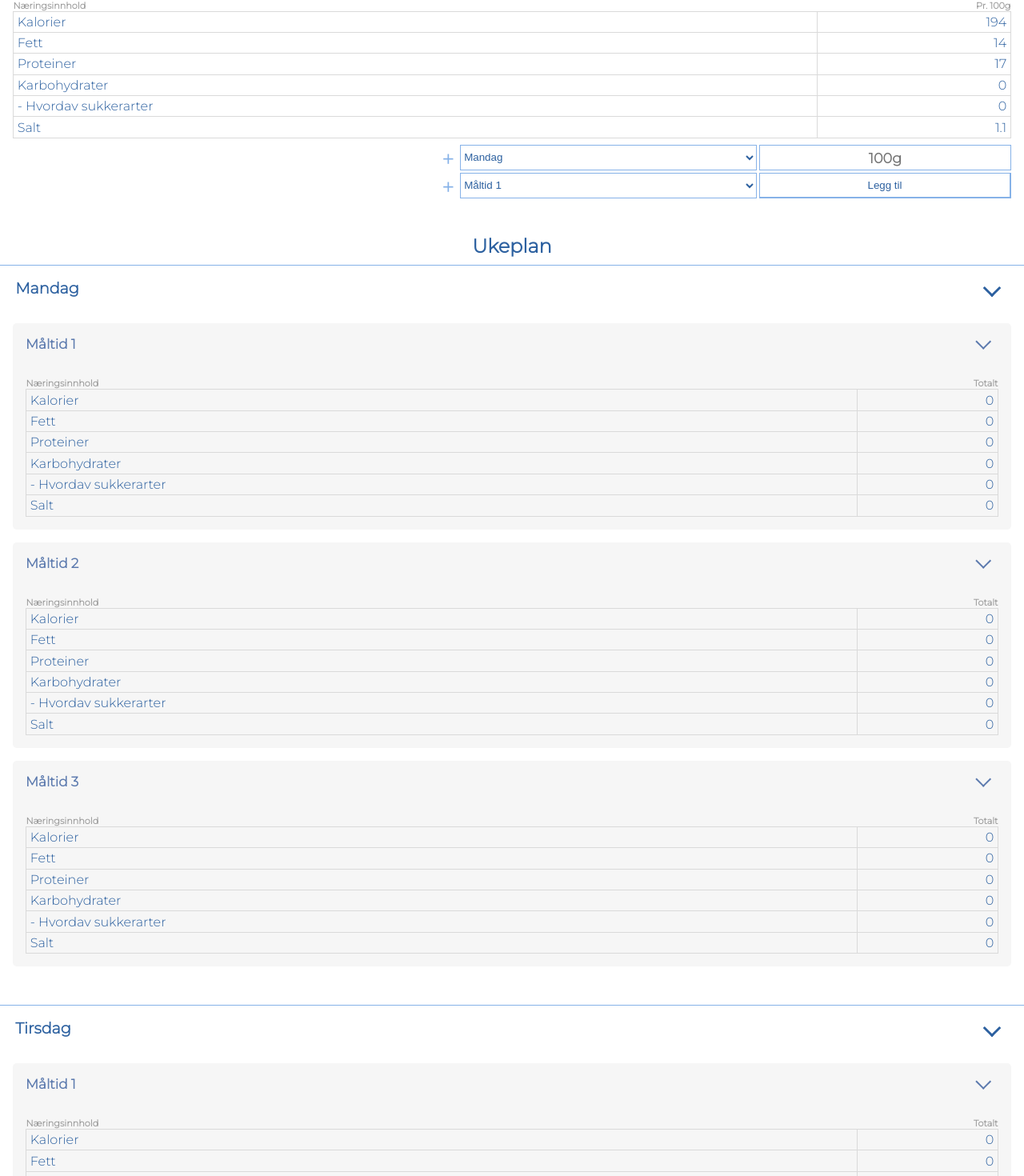
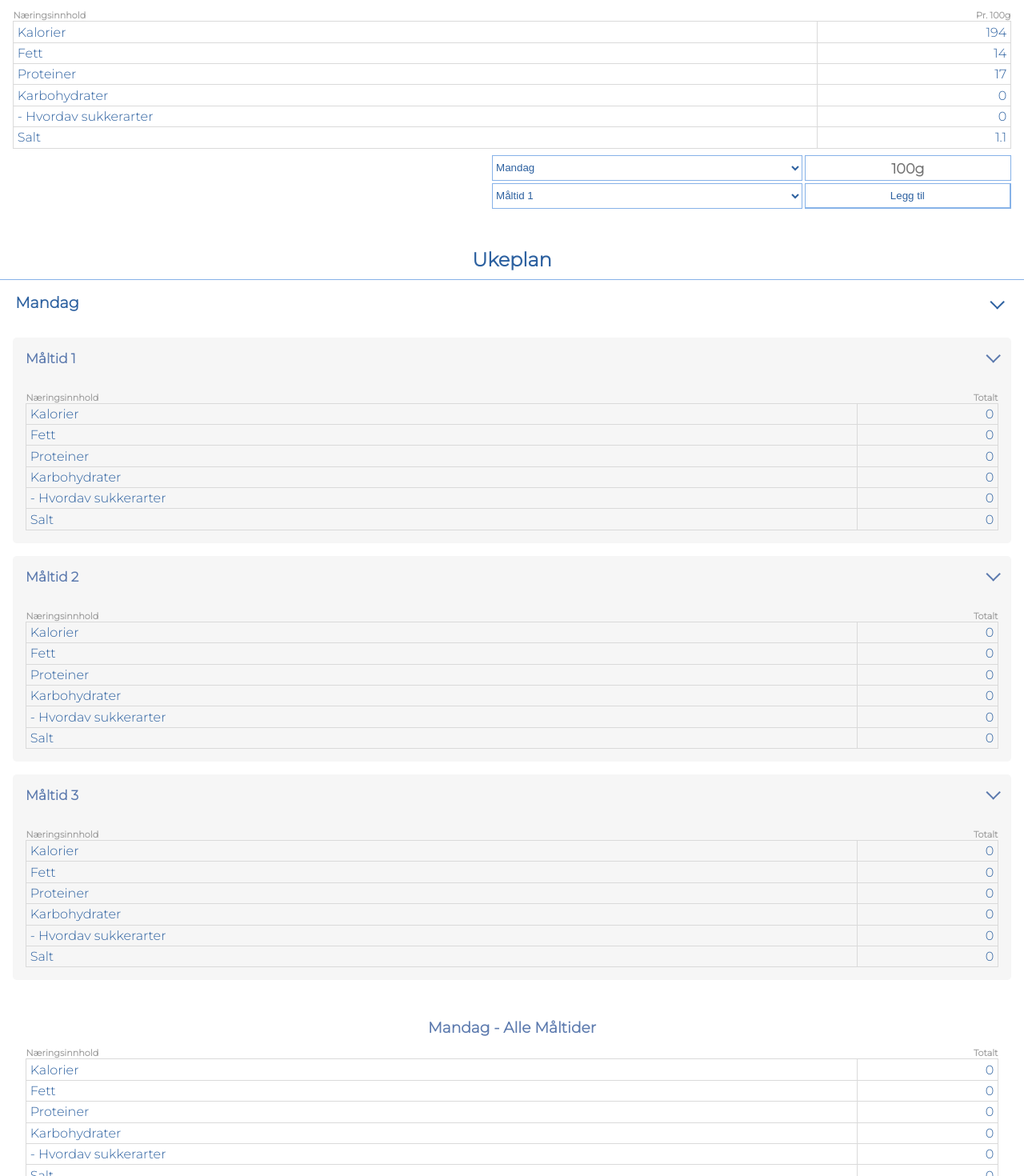
Before and after one commit to weskeiser/mealplanner, a React (Create React App) app in the folder client/: page / in a window 1280 px wide. Shown: the part 295-1765 px from the top of the page at 80% size. Built offline with nearby package versions, Linux system fonts and the light colour scheme.

Commit message:
progress backup

```diff
--- a/client/src/components/AddToMealplan/AddToMealplan.tsx
+++ b/client/src/components/AddToMealplan/AddToMealplan.tsx
@@ -37,7 +37,7 @@ const AddToMealplan: FC<IAddToMealplan> = ({
 
   const [existsErrorMessage, setExistsErrorMessage] = useState('');
 
-  const [mealNamesList, setMealNamesList] = useState(['Måltid 1']);
+  const [mealNamesList, setMealNamesList] = useState(['Måltid 1', 'Måltid 2']);
   const [dayNamesList, setDayNamesList] = useState([
     'Mandag',
     'Tirsdag',
@@ -110,7 +110,8 @@ const AddToMealplan: FC<IAddToMealplan> = ({
   }, [mealNamesList]);
 
   return (
-    <div className={className + '__add-to-list'}>
+    <>
+      <section className={className + '__add-to-list'}>
         <SelectMealplan
           className={className}
           listNames={dayNamesList}
@@ -152,8 +153,9 @@ const AddToMealplan: FC<IAddToMealplan> = ({
         >
           Legg til
         </button>
+      </section>
       <p className={className + '__add-to-list__error'}>{existsErrorMessage}</p>
-    </div>
+    </>
   );
 };
 
--- a/client/src/components/AddToMealplan/SelectMealplan/SelectMealplan.tsx
+++ b/client/src/components/AddToMealplan/SelectMealplan/SelectMealplan.tsx
@@ -16,8 +16,8 @@ const SelectMealplan: ForwardRefExoticComponent<
   ISelectMealplan & RefAttributes<HTMLSelectElement | undefined>
 > = forwardRef<HTMLSelectElement | undefined, ISelectMealplan>(
   ({ className, listNames, setListNames }, ref) => {
-    const [inputVisible, setInputVisible] = useState(false);
-    const [messageAndColor, setMessageAndColor] = useState(['']);
+    // const [inputVisible, setInputVisible] = useState(false);
+    // const [messageAndColor, setMessageAndColor] = useState(['']);
 
     const listOptions = listNames.map((listName) => {
       return (
@@ -31,82 +31,48 @@ const SelectMealplan: ForwardRefExoticComponent<
       );
     });
 
-    const addNewList = (e: React.MouseEvent<HTMLButtonElement, MouseEvent>) => {
-      e.preventDefault();
-      const newListInputEl = e.target.parentElement.addNewListName;
+    // const addNewList = (e: React.MouseEvent<HTMLButtonElement, MouseEvent>) => {
+    //   e.preventDefault();
+    //   const newListInputEl = e.target.parentElement.addNewListName;
 
-      if (newListInputEl) {
-        if (newListInputEl.value !== '') {
-          const alreadyExists = listNames.some((name) => {
-            return name === newListInputEl.value;
-          });
-          if (alreadyExists) {
-            setInputVisible((inputVisible) => !inputVisible);
-            setMessageAndColor(['Listen eksisterer', 'red']);
-            return;
-          }
+    //   if (newListInputEl) {
+    //     if (newListInputEl.value !== '') {
+    //       const alreadyExists = listNames.some((name) => {
+    //         return name === newListInputEl.value;
+    //       });
+    //       if (alreadyExists) {
+    //         setInputVisible((inputVisible) => !inputVisible);
+    //         setMessageAndColor(['Listen eksisterer', 'red']);
+    //         return;
+    //       }
 
-          setListNames((listNames) => listNames.concat(newListInputEl.value));
-          setMessageAndColor(['Ny liste lagt til', 'green']);
-        }
-      }
-      setInputVisible(!inputVisible);
+    //       setListNames((listNames) => listNames.concat(newListInputEl.value));
+    //       setMessageAndColor(['Ny liste lagt til', 'green']);
+    //     }
+    //   }
+    //   setInputVisible(!inputVisible);
 
-      if (!newListInputEl) {
-        setMessageAndColor([]);
-      }
-    };
+    //   if (!newListInputEl) {
+    //     setMessageAndColor([]);
+    //   }
+    // };
 
-    const handleKeyDown = (e) => {
-      if (e.key === 'Enter') {
-        addNewList(e);
-      }
+    // const handleKeyDown = (e) => {
+    //   if (e.key === 'Enter') {
+    //     addNewList(e);
+    //   }
 
-      if (e.key === 'Escape') {
-        setInputVisible(!inputVisible);
-      }
-    };
+    //   if (e.key === 'Escape') {
+    //     setInputVisible(!inputVisible);
+    //   }
+    // };
 
-    const greenIfVisible = inputVisible
-      ? className + '__add-to-list__list-dropdown__add-list__button green'
-      : className + '__add-to-list__list-dropdown__add-list__button';
+    // const greenIfVisible = inputVisible
+    //   ? className + '__add-to-list__list-dropdown__add-list__button green'
+    //   : className + '__add-to-list__list-dropdown__add-list__button';
 
     return (
       <>
-        <form
-          className={className + '__add-to-list__list-dropdown__add-list'}
-          id="addNewListForm"
-        >
-          {inputVisible && (
-            <input
-              name="addNewListName"
-              type="text"
-              className={
-                className + '__add-to-list__list-dropdown__add-list__input'
-              }
-              placeholder="Nytt listenavn"
-              autoComplete="off"
-              onKeyDown={(e) => handleKeyDown(e)}
-            />
-          )}
-          {messageAndColor && (
-            <p
-              className={
-                className +
-                `__add-to-list__list-dropdown__add-list__success-message ${messageAndColor[1]}`
-              }
-            >
-              {messageAndColor[0]}
-            </p>
-          )}
-          <button
-            className={greenIfVisible}
-            onClick={(e) => addNewList(e)}
-            formTarget="addNewListForm"
-          >
-            &#65291;
-          </button>
-        </form>
         <select
           ref={ref}
           name="list-dropdown"
--- a/client/src/components/Mealplanner/MealplanDay/MealplanDay.tsx
+++ b/client/src/components/Mealplanner/MealplanDay/MealplanDay.tsx
@@ -1,6 +1,8 @@
 import { FC, useState } from 'react';
 import { IMeal, IMealplans } from '../../../Interfaces/Mealplans';
+import NutritionList from '../../NutritionList/NutritionList';
 import MealplanMeal from './MealplanMeal/MealplanMeal';
+import { ItotalNutritionalValue } from './MealplanMeal/ProductsAndNutrition/ProductsAndNutrition';
 
 interface IMealplanDay {
   mealPlan: IMealplans;
@@ -33,23 +35,121 @@ const MealplanDay: FC<IMealplanDay> = ({
     ? 'mealPlan__day__title__toggle__inner mealPlan__day__title__toggle__inner__make-line'
     : 'mealPlan__day__title__toggle__inner';
 
+  const totalNutritionalValue = mealPlan.meals.reduce(
+    (prev: ItotalNutritionalValue, curr: IMeal) => {
+      const perMeal = curr.products.reduce(
+        (prev: ItotalNutritionalValue, curr: ItotalNutritionalValue) => {
+          return {
+            ...prev,
+            properties: {
+              ...prev.properties,
+              calories: prev.properties.calories + curr.properties.calories,
+              macros: {
+                fat: prev.properties.macros.fat + curr.properties.macros.fat,
+                protein:
+                  prev.properties.macros.protein +
+                  curr.properties.macros.protein,
+                carbs: {
+                  total:
+                    prev.properties.macros.carbs.total +
+                    curr.properties.macros.carbs.total,
+                  sugars:
+                    prev.properties.macros.carbs.sugars +
+                    curr.properties.macros.carbs.sugars,
+                },
+              },
+              salt: prev.properties.salt + curr.properties.salt,
+            },
+          };
+        },
+        {
+          properties: {
+            calories: 0,
+            macros: {
+              fat: 0,
+              protein: 0,
+              carbs: {
+                total: 0,
+                sugars: 0,
+              },
+            },
+            salt: 0,
+          },
+        }
+      );
+
+      return {
+        ...prev,
+        properties: {
+          ...prev.properties,
+          calories: prev.properties.calories + perMeal.properties.calories,
+          macros: {
+            fat: prev.properties.macros.fat + perMeal.properties.macros.fat,
+            protein:
+              prev.properties.macros.protein +
+              perMeal.properties.macros.protein,
+            carbs: {
+              total:
+                prev.properties.macros.carbs.total +
+                perMeal.properties.macros.carbs.total,
+              sugars:
+                prev.properties.macros.carbs.sugars +
+                perMeal.properties.macros.carbs.sugars,
+            },
+          },
+          salt: prev.properties.salt + perMeal.properties.salt,
+        },
+      };
+    },
+    {
+      id: mealPlan.listName,
+      properties: {
+        calories: 0,
+        macros: {
+          fat: 0,
+          protein: 0,
+          carbs: {
+            total: 0,
+            sugars: 0,
+          },
+        },
+        salt: 0,
+      },
+    }
+  );
+
   return (
     <>
       <section className="mealPlan">
         <section className="mealPlan__day">
           <h2 className="mealPlan__day__title">{mealPlan.listName}</h2>
-          <div className="mealPlan__day__title__toggle" onClick={openList}>
+          <button
+            className="mealPlan__day__title__toggle"
+            onClick={openList}
+            aria-label="open mealplan day"
+          >
             <div className={openOrClosed}></div>
-          </div>
+          </button>
         </section>
 
         {visible && (
-          <section className="mealPlan__meals">
-            <>{mealPlanMeals}</>
-          </section>
+          <>
+            <section className="mealPlan__meals">
+              <>{mealPlanMeals}</>
+            </section>
+
+            <section className="mealPlan__total">
+              <h3 className="mealPlan__total__title">
+                {mealPlan.listName} - Alle Måltider
+              </h3>
+              <NutritionList
+                className="mealPlan__total"
+                selectedProduct={totalNutritionalValue}
+                totalServing={'Totalt'}
+              />
+            </section>
+          </>
         )}
-
-        {/* {visible && <p>totalt</p>} */}
       </section>
 
       <hr className="mealPlan__day__divider--lower dividers" />
--- a/client/src/components/Mealplanner/MealplanDay/MealplanMeal/MealplanMeal.tsx
+++ b/client/src/components/Mealplanner/MealplanDay/MealplanMeal/MealplanMeal.tsx
@@ -29,12 +29,12 @@ const MealplanMeal: FC<IMealplanMeal> = ({
     <section className="mealPlan__meals__meal">
       <div className="mealPlan__meals__meal__title">
         <h3 className="mealPlan__meals__meal__title__name">{meal.listName}</h3>
-        <div
+        <button
           className="mealPlan__meals__meal__title__toggle"
           onClick={openList}
         >
           <div className={openOrClosed}></div>
-        </div>
+        </button>
       </div>
 
       {visible && (
--- a/client/src/components/SearchResults/SearchResults.tsx
+++ b/client/src/components/SearchResults/SearchResults.tsx
@@ -85,7 +85,11 @@ const SearchResults: ForwardRefExoticComponent<
       : 'hidden';
 
     return (
-      <ul className={visibleIfSearchTerm} ref={searchResultsRef}>
+      <ul
+        className={visibleIfSearchTerm}
+        ref={searchResultsRef}
+        aria-label="search results"
+      >
         {searchResultsContents.map((product, index) => (
           <ListItem
             children={
--- a/client/src/components/SearchResults/searchResultsNav.tsx
+++ b/client/src/components/SearchResults/searchResultsNav.tsx
@@ -14,8 +14,6 @@ const searchResultsNav = (
   // - Navigate search results descending
   if (e.key === 'ArrowDown') {
     e.preventDefault();
-
-    console.log(allSearchResults[0].children[1].title);
 
     if (focusedSearchResult === allSearchResults.length - 1) {
       allSearchResults[0].focus();
--- a/client/src/styles/App.css
+++ b/client/src/styles/App.css
@@ -250,7 +250,7 @@ main {
 
 .selected-product {
   margin: 0 1em;
-  margin-top: 1.2em;
+  margin-top: 2em;
 }
 
 .selected-product__divider--upper {
@@ -325,57 +325,20 @@ main {
 .selected-product__add-to-list {
   display: -ms-grid;
   display: grid;
+  -ms-grid-columns: 3fr 2fr;
+      grid-template-columns: 3fr 2fr;
   color: #2d61a0;
   margin-top: 0.5em;
-  -ms-grid-columns: 3fr 2fr 1.7fr;
-      grid-template-columns: 3fr 2fr 1.7fr;
   grid-auto-rows: 2em;
   gap: 0.2em;
-  width: 100%;
+  width: 52%;
+  margin-left: auto;
 }
 
 .selected-product__add-to-list__list-dropdown {
   background-color: #fff;
   border: 1px solid #86b2e8;
   color: #2d61a0;
-}
-
-.selected-product__add-to-list__list-dropdown__add-list {
-  display: -webkit-box;
-  display: -ms-flexbox;
-  display: flex;
-  text-align: center;
-}
-
-.selected-product__add-to-list__list-dropdown__add-list__input {
-  width: 78%;
-  border: 1px solid #86b2e8;
-  padding-left: 0.4em;
-  padding-top: 0.1em;
-  color: #2d61a0;
-  outline: none;
-}
-
-.selected-product__add-to-list__list-dropdown__add-list__success-message {
-  font-size: 0.8em;
-  padding-top: 0.5em;
-  margin: 0 auto;
-  color: #34bc2d;
-}
-
-.selected-product__add-to-list__list-dropdown__add-list__button {
-  color: #86b2e8;
-  cursor: pointer;
-  font-size: 1em;
-  font-weight: 600;
-  width: 2em;
-  height: 2em;
-  margin: auto 0;
-  margin-left: auto;
-  padding-left: 0.5em;
-  padding-top: 0.15em;
-  background-color: #fff;
-  border: none;
 }
 
 .selected-product__add-to-list__gram-input__input {
@@ -424,8 +387,13 @@ main {
   text-align: end;
   height: 1em;
   -ms-grid-column: 1;
-  -ms-grid-column-span: 3;
-  grid-column: 1/4;
+  -ms-grid-column-span: 2;
+  grid-column: 1/3;
+  margin-top: 0.4em;
+}
+
+.mealPlan {
+  margin-bottom: 3em;
 }
 
 .mealPlan__title {
@@ -433,6 +401,7 @@ main {
   color: #2d61a0;
   text-align: center;
   padding: 0.4em 0;
+  margin-top: 1em;
 }
 
 .mealPlan__divider--upper {
@@ -454,6 +423,8 @@ main {
 }
 
 .mealPlan__day__title__toggle {
+  border: none;
+  background-color: #fff;
   display: -webkit-box;
   display: -ms-flexbox;
   display: flex;
@@ -494,27 +465,27 @@ main {
 }
 
 .mealPlan__meals__meal__title {
-  display: -ms-grid;
-  display: grid;
-  -ms-grid-columns: 7fr 1fr;
-      grid-template-columns: 7fr 1fr;
+  display: -webkit-box;
+  display: -ms-flexbox;
+  display: flex;
   font-size: 0.9em;
   color: #5c7aae;
 }
 
 .mealPlan__meals__meal__title__toggle {
+  border: none;
+  background-color: #f6f6f6;
   padding-top: 0.25em;
   margin-left: auto;
   cursor: pointer;
   display: -webkit-box;
   display: -ms-flexbox;
   display: flex;
-  width: 100%;
+  width: 2em;
 }
 
 .mealPlan__meals__meal__title__toggle__inner {
   margin-left: auto;
-  margin-right: 0.8em;
   border: 0.2em solid #5c7aae;
   border-top: transparent;
   border-left: transparent;
@@ -536,10 +507,9 @@ main {
 
 .mealPlan__meals__meal__products-and-nutrition__product {
   color: #5c7aae;
-  display: -ms-grid;
-  display: grid;
-  -ms-grid-columns: 6fr 1fr 1fr;
-      grid-template-columns: 6fr 1fr 1fr;
+  display: -webkit-box;
+  display: -ms-flexbox;
+  display: flex;
 }
 
 .mealPlan__meals__meal__products-and-nutrition__product:first-of-type {
@@ -561,15 +531,15 @@ main {
 }
 
 .mealPlan__meals__meal__products-and-nutrition__product__remove {
-  margin-top: 0.05em;
-  padding: 0 0.6em;
+  margin-top: 0.17em;
+  margin-left: 0.3em;
   color: #86b2e8;
   color: #aa5050;
   background-color: #f6f6f6;
   border: none;
-  height: 1em;
+  height: 0.8em;
   font-size: 1.2em;
-  line-height: 1em;
+  line-height: 0.7em;
   cursor: pointer;
 }
 
@@ -606,6 +576,49 @@ main {
   border: 1px solid #dadada;
 }
 
+.mealPlan__total {
+  margin: 2em;
+}
+
+.mealPlan__total__title {
+  color: #5c7aae;
+  text-align: center;
+  margin-bottom: 0.7em;
+}
+
+.mealPlan__total__nutrition-list {
+  color: #2d61a0;
+  width: 100%;
+  border-collapse: collapse;
+}
+
+.mealPlan__total__nutrition-list > thead {
+  font-size: 0.7em;
+  color: #9b9b9b;
+  font-weight: bold;
+}
+
+.mealPlan__total__nutrition-list > thead > tr :nth-child(1) {
+  text-align: left;
+}
+
+.mealPlan__total__nutrition-list > thead > tr :nth-child(2) {
+  text-align: right;
+}
+
+.mealPlan__total__nutrition-list > tbody > tr > td {
+  padding: 0.2em 0.3em;
+}
+
+.mealPlan__total__nutrition-list > tbody > tr > td:first-child {
+  border: 1px solid #dadada;
+}
+
+.mealPlan__total__nutrition-list > tbody > tr > td:nth-child(2) {
+  text-align: right;
+  border: 1px solid #dadada;
+}
+
 .green {
   color: #34bc2d;
 }
--- a/client/src/styles/App.scss
+++ b/client/src/styles/App.scss
@@ -309,7 +309,7 @@ main {
 
 .selected-product {
   margin: 0 1em;
-  margin-top: 1.2em;
+  margin-top: 2em;
 
   &__divider--upper {
     margin-bottom: 1.6em;
@@ -351,61 +351,18 @@ main {
   // - Add To List
   &__add-to-list {
     display: grid;
+    grid-template-columns: 3fr 2fr;
     color: $page-color-text;
     margin-top: 0.5em;
-    grid-template-columns: 3fr 2fr 1.7fr;
     grid-auto-rows: 2em;
     gap: 0.2em;
-    width: 100%;
+    width: 52%;
+    margin-left: auto;
 
     &__list-dropdown {
       background-color: #fff;
       border: 1px solid $page-color;
       color: $page-color-text;
-      // width: 6em;
-      // margin-left: 50%;
-
-      &__option {
-      }
-
-      &__add-list {
-        display: flex;
-        text-align: center;
-
-        &__input {
-          width: 78%;
-          border: 1px solid $page-color;
-          padding-left: 0.4em;
-          padding-top: 0.1em;
-          color: $page-color-text;
-          outline: none;
-          // margin-left: auto;
-        }
-
-        &__success-message {
-          font-size: 0.8em;
-          // width: 100%;
-          padding-top: 0.5em;
-          margin: 0 auto;
-          color: rgb(52, 188, 45);
-        }
-
-        &__button {
-          color: $page-color;
-          cursor: pointer;
-          font-size: 1em;
-          font-weight: 600;
-          width: 2em;
-          height: 2em;
-          margin: auto 0;
-          margin-left: auto;
-          padding-left: 0.5em;
-          padding-top: 0.15em;
-          background-color: #fff;
-          border: none;
-          // border: 1px solid black;
-        }
-      }
     }
 
     &__gram-input {
@@ -429,7 +386,6 @@ main {
 
     &__add {
       color: $page-color-text;
-      // font-weight: 600;
       background-color: #fff;
       border: 1px solid $page-color;
       border-right: 2px solid $page-color;
@@ -445,19 +401,21 @@ main {
       width: 100%;
       text-align: end;
       height: 1em;
-      grid-column: 1/4;
+      grid-column: 1/3;
+      margin-top: 0.4em;
     }
   }
 }
 
 .mealPlan {
-  // margin-bottom: 3em;
+  margin-bottom: 3em;
 
   &__title {
     font-size: 1.5em;
     color: $page-color-text;
     text-align: center;
     padding: 0.4em 0;
+    margin-top: 1em;
   }
 
   &__divider--upper {
@@ -478,6 +436,8 @@ main {
 
       &__toggle {
         // border: 1px solid black;
+        border: none;
+        background-color: #fff;
         display: flex;
         margin-left: auto;
         width: 5em;
@@ -516,22 +476,26 @@ main {
 
       &__title {
         // border: 1px solid black;
-        display: grid;
-        grid-template-columns: 7fr 1fr;
+        // display: grid;
+        // grid-template-columns: 7fr 1fr;
+        display: flex;
         font-size: 0.9em;
         color: $meal-color;
 
         &__toggle {
-          // border: 1px solid black;
+          border: none;
+          background-color: $meal-background;
           padding-top: 0.25em;
           margin-left: auto;
           cursor: pointer;
           display: flex;
-          width: 100%;
+          // width: 100%;
+          width: 2em;
+          // border: 1px solid black;
 
           &__inner {
             margin-left: auto;
-            margin-right: 0.8em;
+            // margin-right: 0.8em;
             border: 0.2em solid $meal-color;
             border-top: transparent;
             border-left: transparent;
@@ -551,8 +515,7 @@ main {
         margin-bottom: 2em;
         &__product {
           color: $meal-color;
-          display: grid;
-          grid-template-columns: 6fr 1fr 1fr;
+          display: flex;
 
           &:first-of-type {
             margin-top: 1em;
@@ -575,15 +538,15 @@ main {
           }
 
           &__remove {
-            margin-top: 0.05em;
-            padding: 0 0.6em;
+            margin-top: 0.17em;
+            margin-left: 0.3em;
             color: $page-color;
             color: rgb(170, 80, 80);
             background-color: $meal-background;
             border: none;
-            height: 1em;
+            height: 0.8em;
             font-size: 1.2em;
-            line-height: 1em;
+            line-height: 0.7em;
             cursor: pointer;
             // border: 1px solid black;
           }
@@ -593,6 +556,20 @@ main {
           @include nutrition-list();
         }
       }
+    }
+  }
+
+  &__total {
+    margin: 2em;
+
+    &__title {
+      color: $meal-color;
+      text-align: center;
+      margin-bottom: 0.7em;
+    }
+
+    &__nutrition-list {
+      @include nutrition-list();
     }
   }
 }
```
Also changed, not shown: client/src/Interfaces/Mealplans.ts (+4 -6 lines), 1 other file (tests, documents, lock files or other folders). Lines whose indentation alone changed are shown as unchanged.
